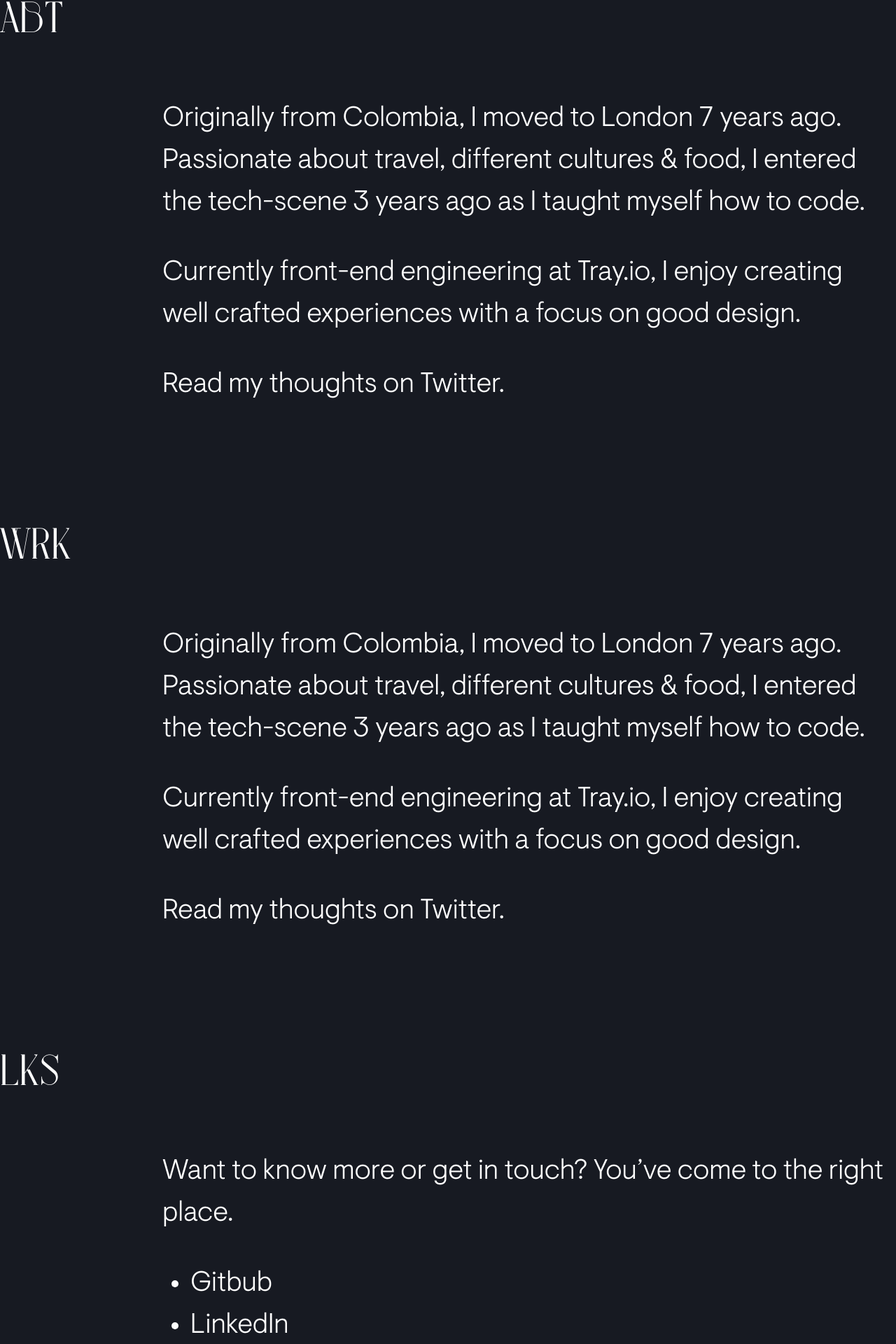
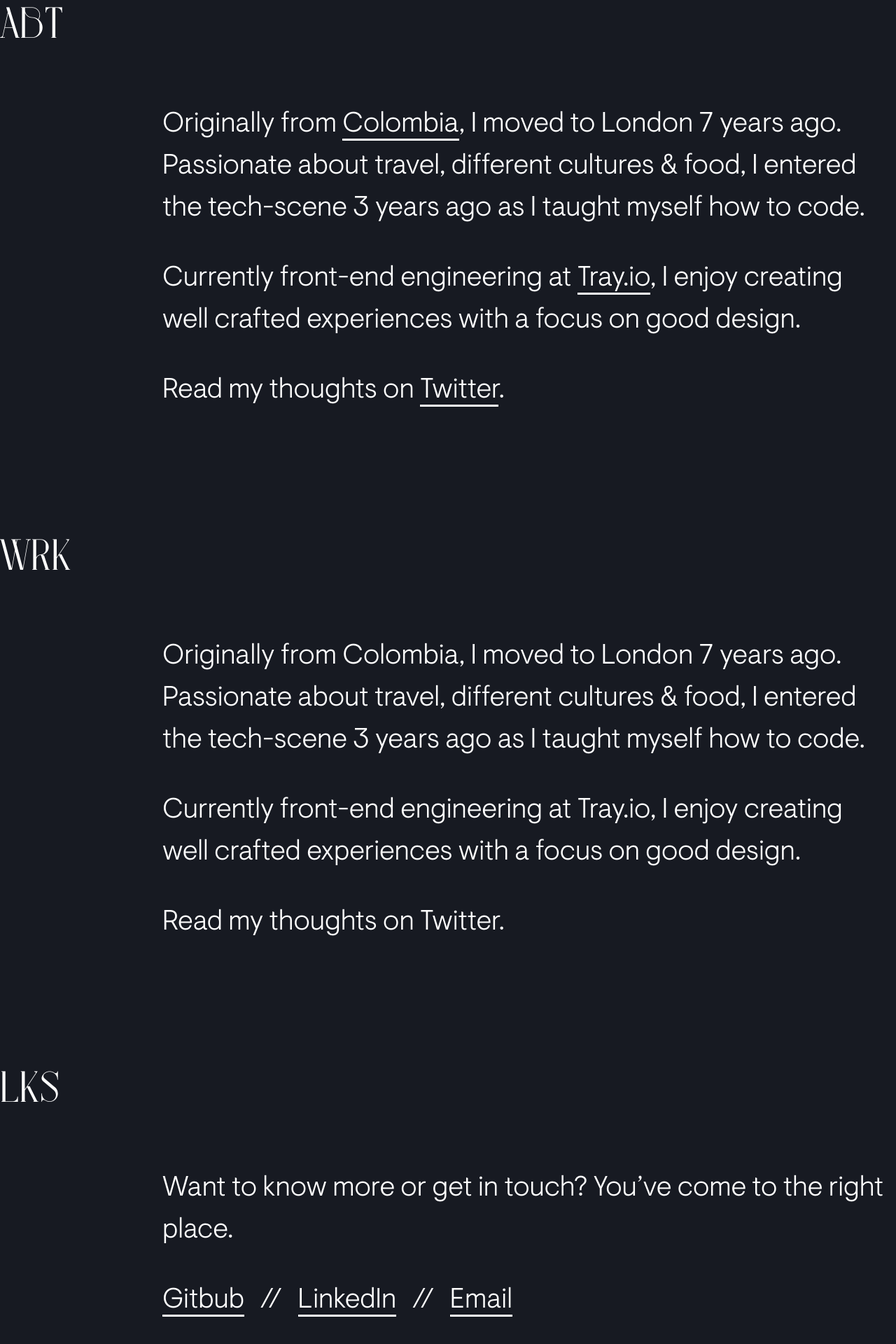
Before and after one commit to nathaliabj/nbweb, a Next.js app: page / in a window 1280 px wide. Shown: the part 873-2793 px from the top of the page at 70% size. Built offline with nearby package versions, Linux system fonts and the light colour scheme.

Commit message:
Styling updates

```diff
--- a/src/components/about-section/about.sc.ts
+++ b/src/components/about-section/about.sc.ts
@@ -1,18 +1,19 @@
 import styled  from 'styled-components';
+
+export const AboutContainer = styled.div`
+  width: 100%;
+`;
 
 export const Content = styled.div`
   font-size: 2.5rem;
   line-height: 1.5;
   max-width: 64.875rem;
-  margin: 5rem 0 0 14.5rem;
+  margin-left: 14.5rem;
 `;
 
-export const AboutContainer = styled.div`
-  width: 100%;
-  margin-top: 10.75rem;
-`;
+export const Link = styled.a`
+  color: white;
+  text-decoration: none;
+  border-bottom: 3px solid white;
 
-export const SideTitle = styled.h2`
-  font-size: 3.75rem;
-  font-family: Bigilla;
-`;
+`
--- a/src/components/about-section/about.tsx
+++ b/src/components/about-section/about.tsx
@@ -1,20 +1,31 @@
 import React, { FC } from "react";
-import { AboutContainer, Content, SideTitle } from "./about.sc";
+import { AboutContainer, Content, Link } from "./about.sc";
+import SideTitle from "../side-title/side-title";
 
 const AboutMe: FC = () => (
   <AboutContainer>
     <SideTitle>ABT</SideTitle>
     <Content>
       <p>
-        Originally from Colombia, I moved to London 7 years ago. Passionate
-        about travel, different cultures &amp; food, I entered the tech-scene 3
-        years ago as I taught myself how to code.
+        Originally from{" "}
+        <Link
+          href="https://www.google.com/search?q=quindio+colombia&source=lnms&tbm=isch&sa=X&ved=2ahUKEwj5yeD2uMXwAhUN2BQKHZ3SA_0Q_AUoAnoECAEQBA&biw=1440&bih=716"
+          target="__blank"
+        >
+          Colombia
+        </Link>
+        , I moved to London 7 years ago. Passionate about travel, different
+        cultures &amp; food, I entered the tech-scene 3 years ago as I taught
+        myself how to code.
       </p>
       <p>
-        Currently front-end engineering at Tray.io, I enjoy creating well
-        crafted experiences with a focus on good design.{" "}
+        Currently front-end engineering at{" "}
+        <Link href="https://tray.io/" target="__blank">
+          Tray.io
+        </Link>
+        , I enjoy creating well crafted experiences with a focus on good design.{" "}
       </p>
-      <p>Read my thoughts on Twitter.</p>
+      <p>Read my thoughts on <Link href="https://twitter.com/NathaliaBJurado" target="__blank">Twitter</Link>.</p>
     </Content>
   </AboutContainer>
 );
--- a/src/components/layout/layout.sc.ts
+++ b/src/components/layout/layout.sc.ts
@@ -2,10 +2,9 @@ import styled from "styled-components";
 
 export const Container = styled.div`
   width: 100%;
-  height: 100vh;
 `;
 
 export const Content = styled.div`
   max-width: 80rem;
-  margin: 0 auto;
+  margin: 0 auto 16.4375rem;
 `;
--- a/src/components/links-section/links.sc.ts
+++ b/src/components/links-section/links.sc.ts
@@ -1,18 +1,27 @@
 import styled from "styled-components";
+
+export const LinksContainer = styled.div`
+  width: 100%;
+`;
 
 export const Content = styled.div`
   font-size: 2.5rem;
   line-height: 1.5;
   max-width: 64.875rem;
-  margin: 5rem 0 0 14.5rem;
+  margin-left: 14.5rem;
 `;
 
-export const LinksContainer = styled.div`
-  width: 100%;
-  margin-top: 10.75rem;
+export const LinksWrapper = styled.div`
+  display: flex;
+  justify-content: space-between;
+  max-width: 31.25rem;
 `;
 
-export const SideTitle = styled.h2`
-  font-size: 3.75rem;
-  font-family: Bigilla;
-`;
+export const Link = styled.a`
+  color: white;
+  line-height: 1;
+  text-decoration: none;
+  border-bottom: 3px solid white;
+  margin-bottom: 100px;
+  padding-top: .6rem;
+`
--- a/src/components/links-section/links.tsx
+++ b/src/components/links-section/links.tsx
@@ -1,18 +1,26 @@
 import React, { FC } from "react";
-import { LinksContainer, Content, SideTitle } from "./links.sc";
+import { LinksContainer, Content, LinksWrapper, Link } from "./links.sc";
+import SideTitle from "../side-title/side-title";
 
 const Links: FC = () => (
   <LinksContainer>
     <SideTitle>LKS</SideTitle>
     <Content>
-      <p>
-        Want to know more or get in touch? You’ve come to the right place.
-      </p>
-      <ul>
-        <li>Gitbub</li>
-        <li>LinkedIn</li>
-        <li>Email</li>
-      </ul>
+      <p>Want to know more or get in touch? You’ve come to the right place.</p>
+      <LinksWrapper>
+        <Link href="https://github.com/nathaliabj" target="__blank">
+          Gitbub
+        </Link>
+        <span>//</span>
+        <Link
+          href="https://www.linkedin.com/in/nathalia-buitrago-jurado/"
+          target="__blank"
+        >
+          LinkedIn
+        </Link>
+        <span>//</span>
+        <Link href="mailto:nathalia.buitragoj@gmail.com">Email</Link>
+      </LinksWrapper>
     </Content>
   </LinksContainer>
 );
--- a/src/components/main-content/main-content.sc.ts
+++ b/src/components/main-content/main-content.sc.ts
@@ -27,3 +27,11 @@ export const Wrapper = styled.div`
   left: 50%;
   transform: translateX(-50%);
 `;
+
+export const Trigger = styled.span`
+  border-bottom: 1px solid white;
+
+  &:hover {
+    cursor: pointer;
+  }
+`
--- a/src/components/main-content/main-content.tsx
+++ b/src/components/main-content/main-content.tsx
@@ -1,11 +1,12 @@
 import React, { FC } from "react";
 import Gallery from "../gallery/gallery";
-import { ContentContainer, Intro, Wrapper } from "./main-content.sc";
+import { ContentContainer, Intro, Wrapper, Trigger } from "./main-content.sc";
 
 const MainContent: FC = () => (
   <ContentContainer>
     <Intro>
-      Hola, <br /> I'm Nathalia and I code digital experiences
+      Hola, <br /> I'm <Trigger>Nathalia</Trigger> and I code digital
+      experiences
     </Intro>
     <Wrapper>
       <Gallery />
--- a/src/components/portfolio-section/portfolio.sc.ts
+++ b/src/components/portfolio-section/portfolio.sc.ts
@@ -1,18 +1,12 @@
 import styled from "styled-components";
+
+export const PortfolioContainer = styled.div`
+  width: 100%;
+`;
 
 export const Content = styled.div`
   font-size: 2.5rem;
   line-height: 1.5;
   max-width: 64.875rem;
-  margin: 5rem 0 0 14.5rem;
+  margin-left: 14.5rem;
 `;
-
-export const PortfolioContainer = styled.div`
-  width: 100%;
-  margin-top: 10.75rem;
-`;
-
-export const SideTitle = styled.h2`
-  font-size: 3.75rem;
-  font-family: Bigilla;
-`;
--- a/src/components/portfolio-section/portfolio.tsx
+++ b/src/components/portfolio-section/portfolio.tsx
@@ -1,5 +1,6 @@
 import React, { FC } from "react";
-import { PortfolioContainer, Content, SideTitle } from "./portfolio.sc";
+import { PortfolioContainer, Content } from "./portfolio.sc";
+import SideTitle from '../side-title/side-title';
 
 const Portfolio: FC = () => (
   <PortfolioContainer>
--- /dev/null
+++ b/src/components/side-title/side-title.sc.ts
@@ -0,0 +1,7 @@
+import styled from "styled-components";
+
+export const SideTitleWrapper = styled.h2`
+  font-size: 3.75rem;
+  font-family: Bigilla;
+  margin: 11.25rem 0 5rem;
+`;
--- /dev/null
+++ b/src/components/side-title/side-title.tsx
@@ -0,0 +1,8 @@
+import React, { FC } from "react";
+import { SideTitleWrapper } from "./side-title.sc";
+
+const SideTitle: FC = ({children}) => (
+  <SideTitleWrapper>{children}</SideTitleWrapper>
+);
+
+export default SideTitle;
```
